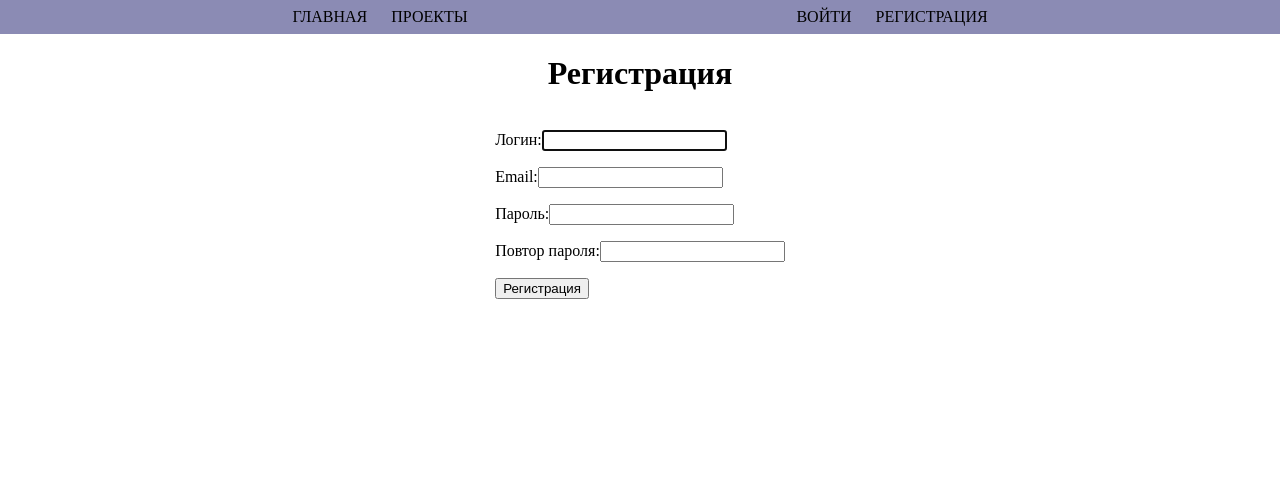
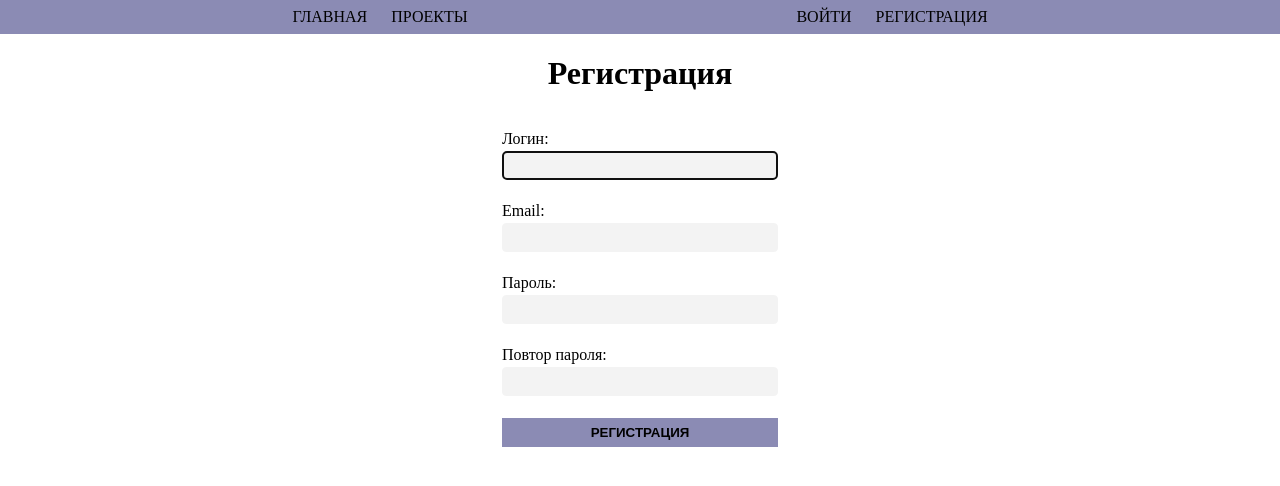
Before and after one commit to mrDeform/DjangoTaskManager, a Django app: page /register/ in a window 1280 px wide. Shown: the top 486 px of the page. Run offline with Django 4.2, Linux system fonts and the light colour scheme.

Commit message:
- Add style for pages

```diff
--- a/todolist/logic/views.py
+++ b/todolist/logic/views.py
@@ -14,7 +14,7 @@ from .permissions import IsAdminOrManager, IsAdminOrManagerOrResponsible
 
 
 class RegisterUser(View):
-    template_name = 'todolist/register.html'
+    template_name = 'registration/register.html'
 
     def get(self, request):
         context = {
@@ -27,7 +27,7 @@ class RegisterUser(View):
         if form.is_valid():
             user = form.save()
             login(request, user, backend='django.contrib.auth.backends.ModelBackend')
-            return redirect('index')
+            return redirect('about')
         context = {
             'form': form
         }
--- a/todolist/static/css/main.css
+++ b/todolist/static/css/main.css
@@ -35,7 +35,8 @@ body {
   margin: 0 auto;
 }
 
-.menu__item {
+.menu__item,
+.menu__user {
   list-style: none;
 }
 
@@ -51,6 +52,13 @@ body {
   padding: 8px 12px;
 }
 
+.menu__user p {
+  text-decoration: none;
+  color: black;
+  display: block;
+  padding: 8px 12px;
+  margin: 0;
+}
 /* Project */
 
 .project {
@@ -182,3 +190,54 @@ body {
   cursor: pointer;
   margin-right: 2px;
 }
+
+.form-input {
+  width: 250px;
+  padding: 6px 12px;
+  background-color: #F3F3F3;
+  margin-bottom: 6px;
+  border: 1px solid #F3F3F3;
+  border-radius: 4px;
+}
+
+.form-input:hover {
+  background-color: #F7F7F7;
+  border-color: #F7F7F7;
+}
+
+.form-label {
+  width: 150px;
+  margin-right: 4px;
+  margin-bottom: 3px;
+  display: block;
+}
+
+.content input {
+  width: 250px;
+  padding: 6px 12px;
+  background-color: #F3F3F3;
+  margin-bottom: 6px;
+  border: 1px solid #F3F3F3;
+  border-radius: 4px;
+}
+
+.content input:hover {
+  background-color: #F7F7F7;
+  border-color: #F7F7F7;
+}
+
+.content button {
+  width: 100%;
+  border-radius: 0;
+  border: 1px solid rgb(139, 139, 180);
+  background-color:rgb(139, 139, 180);
+  padding: 6px 12px;
+  text-transform: uppercase;
+  font-weight: 700;
+  cursor: pointer;
+}
+
+.content button:hover {
+  background-color: lemonchiffon;
+  border-color: lemonchiffon;
+}
--- a/todolist/templates/main.html
+++ b/todolist/templates/main.html
@@ -16,7 +16,7 @@
                 </ul>
                 {% if user.is_authenticated %}
                 <ul class="menu">
-                    <li class="menu__item">Пользователь: {{ user }} </li>
+                    <li class="menu__user"><p>Пользователь: {{ user }} </p></li>
                     <li class="menu__item"><a href="{%url 'logout'%}">Выйти</a></li>
                 {% else %}
                 </ul>
--- a/todolist/templates/todolist/about.html
+++ b/todolist/templates/todolist/about.html
@@ -4,5 +4,7 @@
 {% load static %}
 
 <h1>Главная страница</h1>
+<p>Добро пожаловать на сайт, посвященный итоговому проекту курса.</p>
 
+<img src="{% static 'images/todo.jpg' %}">
 {% endblock %}
```
Also changed, not shown: todolist/templates/todolist/index.html (+10 -6 lines), todolist/static/images/todo.jpg (added), todolist/templates/registration/register.html (renamed from todolist/templates/todolist/register.html).
